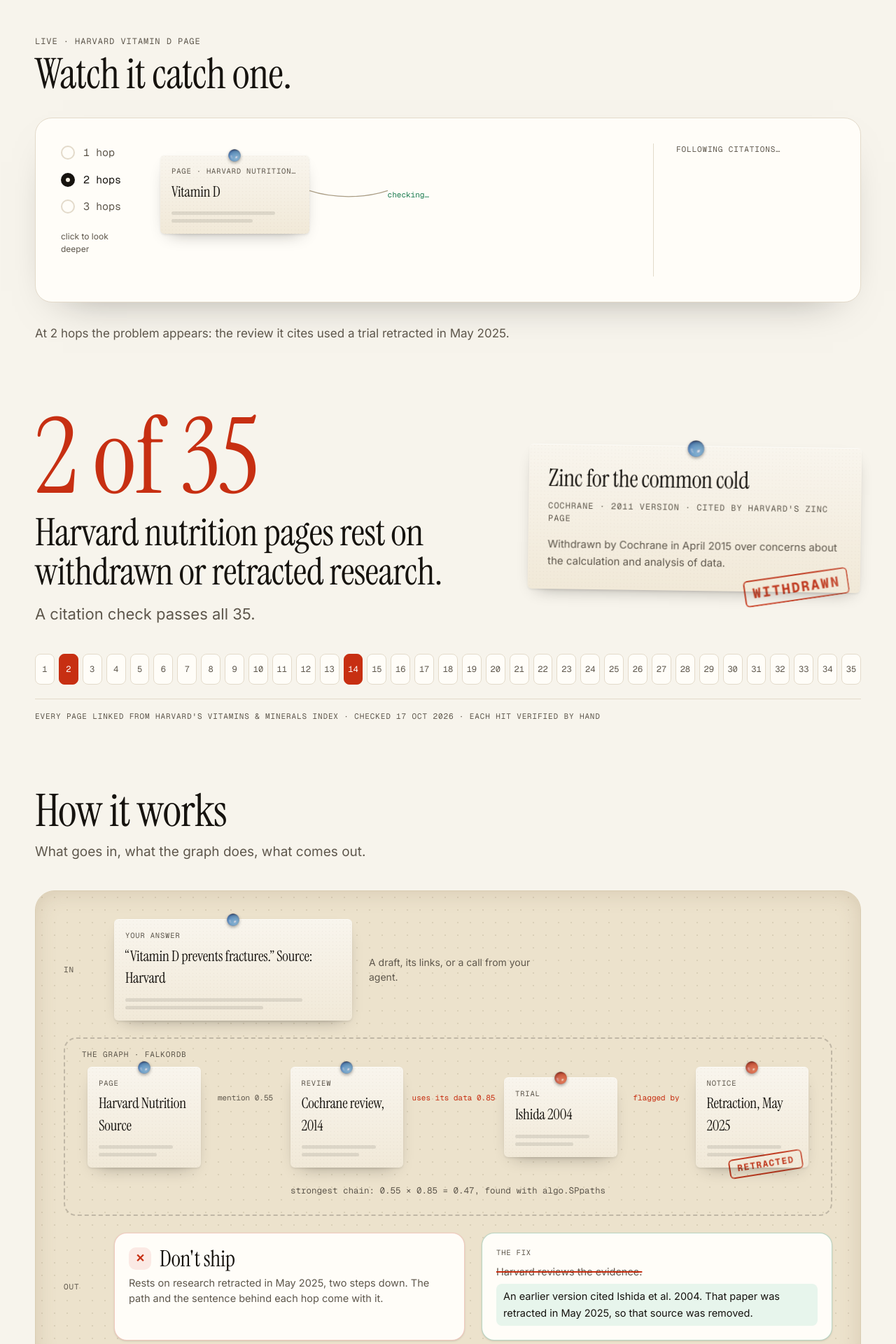
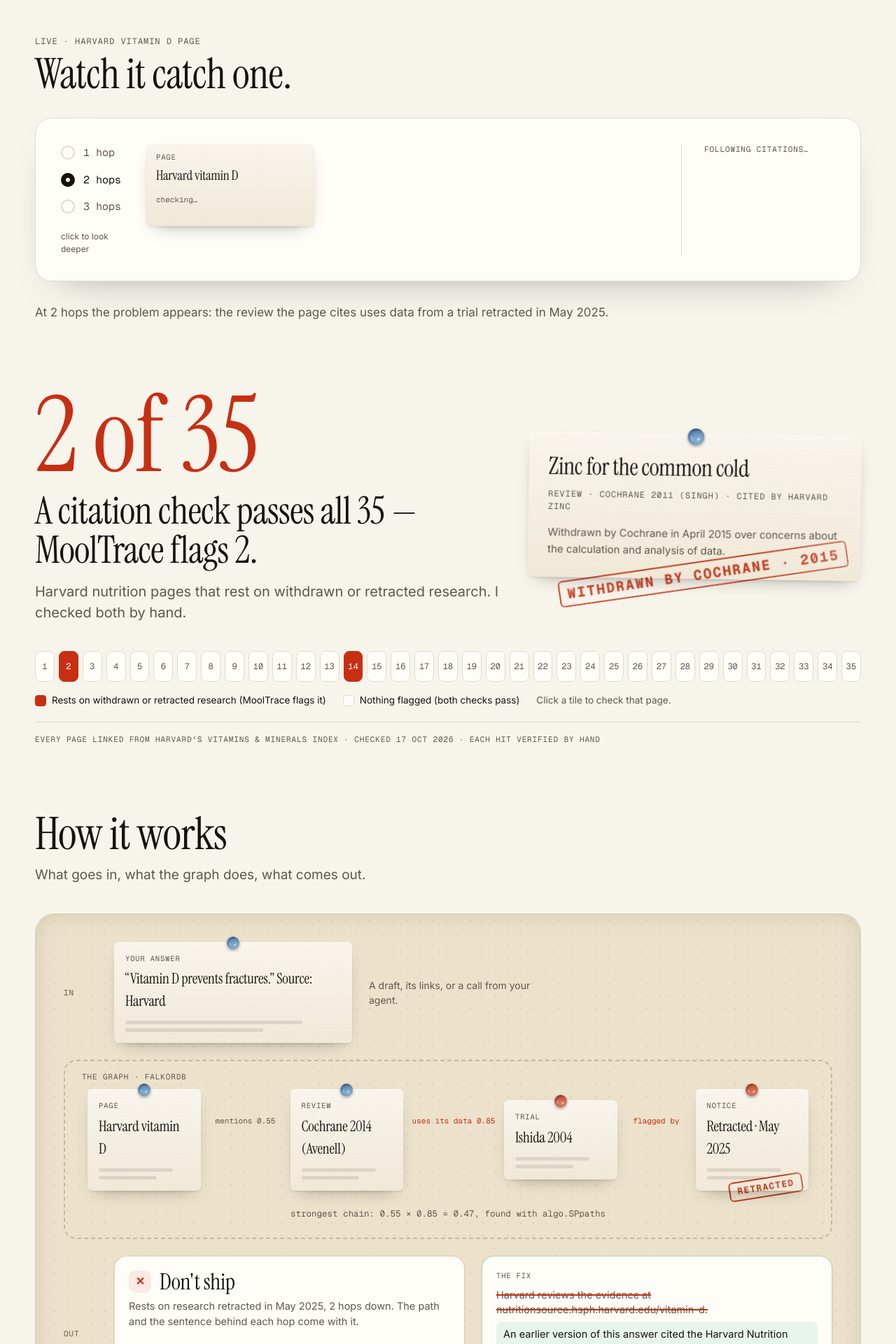
Before and after one commit to SidTheKid-dotcom/MoolTrace, a Next.js app in the folder web/: page / in a window 1280 px wide. Shown: the part 880-2800 px from the top of the page at 70% size. Built offline with nearby package versions, Linux system fonts and the light colour scheme; no server answers.

Commit message:
Landing: same names as the app, demo stops auto-advancing once you click, tile legend, MCP URL with copy, real retraction-alert card, agent before and after, brighter footer.

```diff
--- a/web/src/components/landing.tsx
+++ b/web/src/components/landing.tsx
@@ -2,10 +2,10 @@
 
 /* eslint-disable @next/next/no-img-element */
 import Link from "next/link"
-import { ArrowRight, Check, X } from "lucide-react"
+import { ArrowRight, Check, Copy, X } from "lucide-react"
 import { useEffect, useRef, useState } from "react"
 import { IndexCard, Magnifier, Pin, Reveal, Stamp, Thread } from "@/components/board/board"
-import { EvidencePath } from "@/components/board/evidence-path"
+import { HopGraph } from "@/components/app/hop-graph"
 import { checkAnswer, verdictOf, type Check as CheckResult } from "@/lib/api"
 import { FIELD_SCAN } from "@/lib/field-scan"
 import { MCP_URL, REPO_URL } from "@/lib/presets"
@@ -67,16 +67,16 @@
     <div
       ref={board}
       className="relative mx-auto aspect-[1.25] w-full max-w-[720px]"
-      aria-label="Harvard Nutrition Source cites a Cochrane review that included the Ishida 2004 trial, retracted in 2025"
+      aria-label="Page: Harvard vitamin D, cites Review: Cochrane 2014 (Avenell), which uses data from Trial: Ishida 2004, retracted May 2025"
     >
       <div ref={(el) => { cards.current[0] = el }} className="rise absolute left-[22%] top-[3%] z-10 w-[48%] -rotate-[0.6deg]" style={{ animationDelay: "150ms" }}>
-        <IndexCard size={big ? "lg" : "md"} pin={null} label="Page · Harvard Nutrition Source" title="Vitamin D" />
+        <IndexCard size={big ? "lg" : "md"} pin={null} label="Page" title="Harvard vitamin D" />
       </div>
       <div ref={(el) => { cards.current[1] = el }} className="rise absolute left-0 top-[52%] z-10 w-[43%] rotate-[0.8deg]" style={{ animationDelay: "350ms" }}>
-        <IndexCard size={big ? "lg" : "md"} pin={null} label="Review · Cochrane 2014" title="Vitamin D and vitamin D analogues for preventing fractures" />
+        <IndexCard size={big ? "lg" : "md"} pin={null} label="Review" title="Cochrane 2014 (Avenell)" />
       </div>
       <div ref={(el) => { cards.current[2] = el }} className="rise absolute right-0 top-[46%] z-10 w-[40%] rotate-[0.4deg]" style={{ animationDelay: "550ms" }}>
-        <IndexCard size={big ? "lg" : "md"} pin={null} label="Trial · Ishida 2004" title="Yamaguchi osteoporosis study" tone="red" stamp="Retracted 2025" stampDelay={1300} />
+        <IndexCard size={big ? "lg" : "md"} pin={null} label="Trial" title="Ishida 2004" tone="red" stamp="Retracted · May 2025" stampDelay={1300} />
       </div>
       {geo && grey && red ? (
         <>
@@ -140,7 +140,7 @@
               <Link href="/app?preset=harvard-vitamin-d" className="inline-flex items-center gap-2.5 rounded-full bg-cream px-6 py-3.5 text-[16px] font-semibold text-ink transition hover:bg-white">
                 Watch it catch the Harvard page <ArrowRight className="size-5" />
               </Link>
-              <Link href="/app?tab=agent" className="inline-flex items-center rounded-full border border-cream/60 px-6 py-3.5 text-[16px] font-medium text-cream transition hover:border-cream hover:bg-cream/5">
+              <Link href="/app?tab=agent&preset=harvard-vitamin-d" className="inline-flex items-center rounded-full border border-cream/60 px-6 py-3.5 text-[16px] font-medium text-cream transition hover:border-cream hover:bg-cream/5">
                 Run the agent on a draft
               </Link>
             </div>
@@ -159,16 +159,21 @@
 function LiveDemo() {
   const [depth, setDepth] = useState(1)
   const [check, setCheck] = useState<CheckResult | null>(null)
+  const [shownDepth, setShownDepth] = useState(1)
   const [busy, setBusy] = useState(false)
   const [started, setStarted] = useState(false)
   const ref = useRef<HTMLDivElement>(null)
+  const depthRef = useRef(1)
   const auto = useRef(false)
 
   async function run(d: number) {
     setDepth(d)
     setBusy(true)
     try {
-      setCheck(await checkAnswer({ ...HARVARD, depth: d }))
+      const result = await checkAnswer({ ...HARVARD, depth: d })
+      if (auto.current && d !== depthRef.current) return
+      setShownDepth(d)
+      setCheck(result)
     } catch {
       setCheck(null)
     } finally {
@@ -210,7 +215,7 @@
           <p className="font-label text-[12px] text-ink-2">Live · Harvard vitamin D page</p>
           <h2 className="font-display mt-2 text-[48px] leading-none sm:text-[60px]">Watch it catch one.</h2>
         </div>
-        <div className="grid grid-cols-1 gap-8 rounded-[24px] border border-hair bg-card-paper p-6 shadow-[0_24px_60px_-40px_rgba(22,19,15,.5)] sm:p-9 lg:grid-cols-[110px_minmax(0,1fr)_260px]">
+        <div className="grid grid-cols-1 gap-8 rounded-[24px] border border-hair bg-card-paper p-6 shadow-[0_24px_60px_-40px_rgba(22,19,15,.5)] sm:p-9 lg:grid-cols-[90px_minmax(0,1fr)_220px]">
           <div className="flex flex-row flex-wrap gap-x-4 gap-y-2 lg:flex-col lg:gap-3" role="radiogroup" aria-label="Depth">
             {[1, 2, 3].map((d) => (
               <button
@@ -218,9 +223,9 @@
                 type="button"
                 role="radio"
                 aria-checked={depth === d}
-                disabled={busy}
                 onClick={() => {
                   auto.current = true
+                  depthRef.current = d
                   void run(d)
                 }}
                 className="flex items-center gap-3 py-0.5 text-left font-mono text-[15px]"
@@ -233,27 +238,25 @@
             ))}
             <p className="hidden pt-2 text-[12px] text-ink-2 lg:block">click to look deeper</p>
           </div>
-          <div className={cn("min-h-[190px] transition-opacity", busy && "opacity-50")}>
-            {check?.reasons?.length ? (
-              <EvidencePath reasons={check.reasons} compact />
+          <div className={cn("min-w-0 transition-opacity md:min-h-[140px]", busy && "opacity-50")}>
+            {check ? (
+              <HopGraph check={check} depth={shownDepth} url={HARVARD.urls[0]} compact />
             ) : (
-              <div className="flex max-w-sm items-center pt-4">
-                <div className="min-w-0 flex-1">
-                  <IndexCard label="Page · Harvard Nutrition Source" title="Vitamin D" />
-                </div>
-                <Thread />
-                <span className="shrink-0 font-mono text-[11px] text-clear">{check ? "nothing flagged at 1 hop" : "checking…"}</span>
+              <div className="paper-texture index-card h-[118px] max-w-[240px] rounded-[6px] px-3.5 pt-3">
+                <p className="font-label text-[10.5px] text-ink-2">Page</p>
+                <p className="font-display mt-1 text-[19px]">Harvard vitamin D</p>
+                <p className="mt-3 font-mono text-[11px] text-ink-2">checking…</p>
               </div>
             )}
           </div>
-          <div className="flex flex-col gap-3 border-t border-hair pt-6 lg:border-l lg:border-t-0 lg:pl-8 lg:pt-0">
+          <div key={`${shownDepth}-${verdict}`} className="rise flex flex-col gap-3 border-t border-hair pt-6 lg:border-l lg:border-t-0 lg:pl-8 lg:pt-0" style={{ animationDelay: `${(shownDepth + 1) * 120 + 200}ms` }}>
             {verdict === "block" ? (
               <>
                 <div className="flex items-center gap-3">
                   <span className="grid size-10 place-items-center rounded-xl bg-rx-soft text-xl font-bold text-rx">✕</span>
                   <span className="font-display text-[36px] leading-none">Don&apos;t ship</span>
                 </div>
-                <p className="text-[15px] text-ink-2">Rests on research retracted in May 2025, two steps down.</p>
+                <p className="text-[15px] text-ink-2">Rests on research retracted in May 2025, 2 hops down.</p>
                 <span className="inline-flex w-fit items-center gap-2 rounded-lg border border-clear/40 px-2.5 py-1 text-[13px] text-clear"><Check className="size-3.5" /> Citation check: looks fine</span>
                 <span className="inline-flex w-fit items-center gap-2 rounded-lg bg-rx px-2.5 py-1 text-[13px] text-white"><X className="size-3.5" /> MoolTrace: retracted trial found</span>
               </>
@@ -274,8 +277,8 @@
           {depth === 1
             ? "At 1 hop the page looks clean: nothing it cites directly is flagged."
             : depth === 2
-              ? "At 2 hops the problem appears: the review it cites used a trial retracted in May 2025."
-              : "At 3 hops the verdict holds: searching deeper finds nothing stronger than that retracted trial."}
+              ? "At 2 hops the problem appears: the review the page cites uses data from a trial retracted in May 2025."
+              : "At 3 hops the verdict holds: the graph has nothing further past the retracted trial."}
         </p>
       </div>
     </section>
@@ -292,17 +295,19 @@
           <p className="font-display text-[120px] leading-[0.9] text-rx sm:text-[150px]">
             {flagged.length} of {FIELD_SCAN.length}
           </p>
-          <h2 className="font-display mt-3 text-[40px] leading-[1.04] sm:text-[54px]">Harvard nutrition pages rest on withdrawn or retracted research.</h2>
-          <p className="mt-4 text-[22px] text-ink-2">A citation check passes all {FIELD_SCAN.length}.</p>
+          <h2 className="font-display mt-3 text-[40px] leading-[1.04] sm:text-[54px]">
+            A citation check passes all {FIELD_SCAN.length} — MoolTrace flags {flagged.length}.
+          </h2>
+          <p className="mt-4 text-[20px] text-ink-2">Harvard nutrition pages that rest on withdrawn or retracted research. I checked both by hand.</p>
         </div>
         <a href="https://doi.org/10.1002/14651858.CD001364.pub5" target="_blank" rel="noreferrer" className="block rotate-[0.8deg] transition hover:rotate-0">
           <div className="paper-texture index-card relative rounded-[6px] p-7">
             <Pin className="size-6" />
             <p className="font-display text-[34px] leading-tight">Zinc for the common cold</p>
-            <p className="font-label mt-2 text-[12px] text-ink-2">Cochrane · 2011 version · cited by Harvard&apos;s zinc page</p>
+            <p className="font-label mt-2 text-[12px] text-ink-2">Review · Cochrane 2011 (Singh) · cited by Harvard zinc</p>
             <p className="mt-4 text-[15px] leading-6 text-ink-2">Withdrawn by Cochrane in April 2015 over concerns about the calculation and analysis of data.</p>
             <span className="absolute -bottom-3 right-4">
-              <Stamp className="text-[20px]">Withdrawn</Stamp>
+              <Stamp className="text-[20px]">Withdrawn by Cochrane · 2015</Stamp>
             </span>
           </div>
         </a>
@@ -317,13 +322,19 @@
                   page.flag ? "border-rx bg-rx text-white" : "border-hair bg-card-paper text-ink-2 hover:border-ink/40",
                 )}
               >
-                {i + 1}
-                <span className="pointer-events-none absolute bottom-[calc(100%+8px)] left-1/2 z-10 hidden w-max max-w-[220px] -translate-x-1/2 rounded-lg border border-hair bg-card-paper px-3 py-1.5 text-left font-mono text-[11px] text-ink shadow-lg group-hover:block">
+                <span aria-hidden>{i + 1}</span>
+                <span className="sr-only">{page.name}{page.flag ? ", rests on withdrawn or retracted research" : ", nothing flagged"}</span>
+                <span aria-hidden className="pointer-events-none absolute bottom-[calc(100%+8px)] left-1/2 z-10 hidden w-max max-w-[220px] -translate-x-1/2 rounded-lg border border-hair bg-card-paper px-3 py-1.5 text-left font-mono text-[11px] text-ink shadow-lg group-hover:block">
                   {page.name}
                   {page.flag ? " · rests on withdrawn or retracted research" : ""}
                 </span>
               </Link>
             ))}
+          </div>
+          <div className="mt-4 flex flex-wrap gap-x-6 gap-y-2 text-[13.5px] text-ink" data-testid="tile-legend">
+            <span className="inline-flex items-center gap-2"><span className="size-4 rounded border border-rx bg-rx" aria-hidden /> Rests on withdrawn or retracted research (MoolTrace flags it)</span>
+            <span className="inline-flex items-center gap-2"><span className="size-4 rounded border border-hair bg-card-paper" aria-hidden /> Nothing flagged (both checks pass)</span>
+            <span className="text-ink-2">Click a tile to check that page.</span>
           </div>
           <p className="font-label mt-5 border-t border-hair pt-4 text-[11px] text-ink-2">
             Every page linked from Harvard&apos;s Vitamins &amp; Minerals index · checked 17 Oct 2026 · each hit verified by hand
@@ -374,16 +385,16 @@
             <div className="relative rounded-2xl border-2 border-dashed border-ink/20 px-4 pb-6 pt-10 sm:px-8">
               <p className="font-label absolute left-6 top-3.5 text-[11px] text-ink-2">The graph · FalkorDB</p>
               <div className="flex flex-col items-stretch md:flex-row md:items-center">
-                <Node label="Page" title="Harvard Nutrition Source" />
-                <Thread vertical className="md:hidden" label="mention 0.55" />
-                <Thread className="hidden md:flex md:!w-28 lg:!w-32" label="mention 0.55" />
-                <Node label="Review" title="Cochrane review, 2014" />
+                <Node label="Page" title="Harvard vitamin D" />
+                <Thread vertical className="md:hidden" label="mentions 0.55" />
+                <Thread className="hidden md:flex md:!w-28 lg:!w-32" label="mentions 0.55" />
+                <Node label="Review" title="Cochrane 2014 (Avenell)" />
                 <Thread vertical className="md:hidden" tone="red" label="uses its data 0.85" />
                 <Thread className="hidden md:flex md:!w-28 lg:!w-36" tone="red" label="uses its data 0.85" />
                 <Node label="Trial" title="Ishida 2004" tone="red" />
                 <Thread vertical className="md:hidden" tone="red" label="flagged by" />
                 <Thread className="hidden md:flex md:!w-24 lg:!w-28" tone="red" label="flagged by" />
-                <Node label="Notice" title="Retraction, May 2025" tone="red" stamp="Retracted" />
+                <Node label="Notice" title="Retracted · May 2025" tone="red" stamp="Retracted" />
               </div>
               <p className="mt-6 text-center font-mono text-[12.5px] text-ink-2">strongest chain: 0.55 × 0.85 = 0.47, found with algo.SPpaths</p>
             </div>
@@ -394,12 +405,12 @@
                 <p className="flex items-center gap-3 font-display text-[32px] leading-none">
                   <span className="grid size-8 place-items-center rounded-lg bg-rx-soft text-[16px] font-bold text-rx">✕</span>Don&apos;t ship
                 </p>
-                <p className="mt-2 text-[14.5px] text-ink-2">Rests on research retracted in May 2025, two steps down. The path and the sentence behind each hop come with it.</p>
+                <p className="mt-2 text-[14.5px] text-ink-2">Rests on research retracted in May 2025, 2 hops down. The path and the sentence behind each hop come with it.</p>
               </div>
               <div className="flex-1 rounded-2xl border border-clear/30 bg-card-paper p-5 shadow-sm">
                 <p className="font-label text-[10.5px] text-ink-2">The fix</p>
-                <p className="mt-2 text-[14.5px] text-ink-2 line-through decoration-rx decoration-2">Harvard reviews the evidence.</p>
-                <p className="mt-1.5 rounded-md bg-clear-soft px-2.5 py-1.5 text-[14.5px] leading-6">An earlier version cited Ishida et al. 2004. That paper was retracted in May 2025, so that source was removed.</p>
+                <p className="mt-2 text-[14.5px] text-ink-2 line-through decoration-rx decoration-2">Harvard reviews the evidence at nutritionsource.hsph.harvard.edu/vitamin-d.</p>
+                <p className="mt-1.5 rounded-md bg-clear-soft px-2.5 py-1.5 text-[14.5px] leading-6">An earlier version of this answer cited the Harvard Nutrition Source page &ldquo;Vitamin D&rdquo;, which cites Avenell et al. 2014, which uses data from Ishida et al. 2004, a paper that was retracted in May 2025, so that source was removed.</p>
               </div>
             </div>
           </div>
@@ -427,6 +438,28 @@
         </div>
       </Reveal>
     </section>
+  )
+}
+
+function CopyCode({ text }: { text: string }) {
+  const [copied, setCopied] = useState(false)
+  return (
+    <div className="mt-5 flex items-stretch overflow-hidden rounded-xl border border-hair bg-paper">
+      <code className="min-w-0 flex-1 break-all px-4 py-3 font-mono text-[13px]">{text}</code>
+      <button
+        type="button"
+        onClick={() => {
+          void navigator.clipboard?.writeText(text)
+          setCopied(true)
+          setTimeout(() => setCopied(false), 1500)
+        }}
+        className="inline-flex shrink-0 items-center gap-1.5 border-l border-hair px-4 text-[13px] font-semibold hover:bg-card-paper active:scale-95"
+        aria-label="Copy the MCP URL"
+      >
+        {copied ? <Check className="size-4 text-clear" /> : <Copy className="size-4" />}
+        {copied ? "Copied" : "Copy"}
+      </button>
+    </div>
   )
 }
 
@@ -459,14 +492,24 @@
                 </li>
               ))}
             </ol>
-            <Link href="/app?tab=agent" className="mt-auto inline-flex w-fit items-center gap-2 pt-8 text-[16px] font-semibold underline underline-offset-4">
-              Run the agent <ArrowRight className="size-4" />
+            <div className="mt-8 grid gap-3 text-[14px] leading-6 sm:grid-cols-2">
+              <div className="min-w-0 rounded-xl border border-rx/25 bg-rx-soft p-4 [overflow-wrap:anywhere]">
+                <p className="mb-1 text-[11.5px] text-ink-2">Without MoolTrace · ships as written</p>
+                Vitamin D helps prevent fractures in older adults. Harvard reviews the evidence at nutritionsource.hsph.harvard.edu/vitamin-d.
+              </div>
+              <div className="min-w-0 rounded-xl border border-clear/30 bg-clear-soft p-4 [overflow-wrap:anywhere]">
+                <p className="mb-1 text-[11.5px] text-ink-2">With MoolTrace · checked again: clear</p>
+                Vitamin D helps prevent fractures in older adults (no checked source remains for this claim). An earlier version of this answer cited the Harvard Nutrition Source page &ldquo;Vitamin D&rdquo;, which cites Avenell et al. 2014, which uses data from Ishida et al. 2004, a paper that was retracted in May 2025, so that source was removed.
+              </div>
+            </div>
+            <Link href="/app?tab=agent&preset=harvard-vitamin-d" className="mt-8 inline-flex w-fit items-center gap-2 text-[16px] font-semibold underline underline-offset-4">
+              Run the agent on this draft <ArrowRight className="size-4" />
             </Link>
           </div>
           <div className="rounded-[20px] border border-hair bg-card-paper p-8">
             <h3 className="font-display text-[34px] leading-none">Any agent, over MCP.</h3>
             <p className="mt-3 text-[16px] text-ink-2">Point Claude, Cursor or your own agent at the remote endpoint.</p>
-            <p className="mt-5 break-all rounded-xl border border-hair bg-paper px-4 py-3 font-mono text-[13px]">{MCP_URL}</p>
+            <CopyCode text={MCP_URL} />
             <div className="mt-4 flex flex-wrap gap-2 font-mono text-[13px]">
               {["check_answer", "what_rests_on", "recheck_affected"].map((t) => (
                 <span key={t} className="rounded-lg border border-hair bg-paper px-3 py-1.5">{t}</span>
@@ -483,14 +526,8 @@
             <div className="rounded-[20px] border border-hair bg-card-paper p-7">
               <h3 className="font-display text-[30px] leading-none">Retractions arrive later.</h3>
               <p className="mt-3 text-[15px] text-ink-2">When a paper is retracted, find every shipped answer that rests on it.</p>
-              <div className="mt-5 flex items-end gap-2">
-                {[1, 2, 3].map((n) => (
-                  <span key={n} className="paper-texture index-card relative h-12 flex-1 rounded-[4px]">
-                    <span className="absolute -right-1 -top-1 size-3 rounded-full bg-rx ring-2 ring-card-paper" />
-                  </span>
-                ))}
-              </div>
-              <p className="font-label mt-3 text-[10.5px] text-ink-2">answers ← Ishida 2004</p>
+              <p className="mt-4 rounded-lg bg-paper px-3 py-2 font-mono text-[12px] leading-5">Trial · Ishida 2004 · Retracted<br />← Review · Cochrane 2014 (Avenell)<br />← Page · Harvard vitamin D<br />← stored answers citing it</p>
+              <Link href="/app?tab=alert" className="mt-3 inline-flex text-[14px] font-semibold underline underline-offset-4">Try the retraction alert →</Link>
             </div>
           </div>
         </div>
@@ -531,7 +568,7 @@
           </a>
         </div>
       </Reveal>
-      <footer className="mx-auto mt-20 flex max-w-[1180px] flex-wrap justify-center gap-x-6 gap-y-1 border-t border-cream/15 pt-5 text-[12px] text-cream-2">
+      <footer className="mx-auto mt-20 flex max-w-[1180px] flex-wrap justify-center gap-x-6 gap-y-1 border-t border-cream/25 pt-5 text-[12.5px] text-cream">
         <span>Built on FalkorDB · WeMakeDevs × FalkorDB Graph Hacks 2026</span>
         <span>Not medical advice. An Expression of Concern is not a retraction.</span>
       </footer>
```
